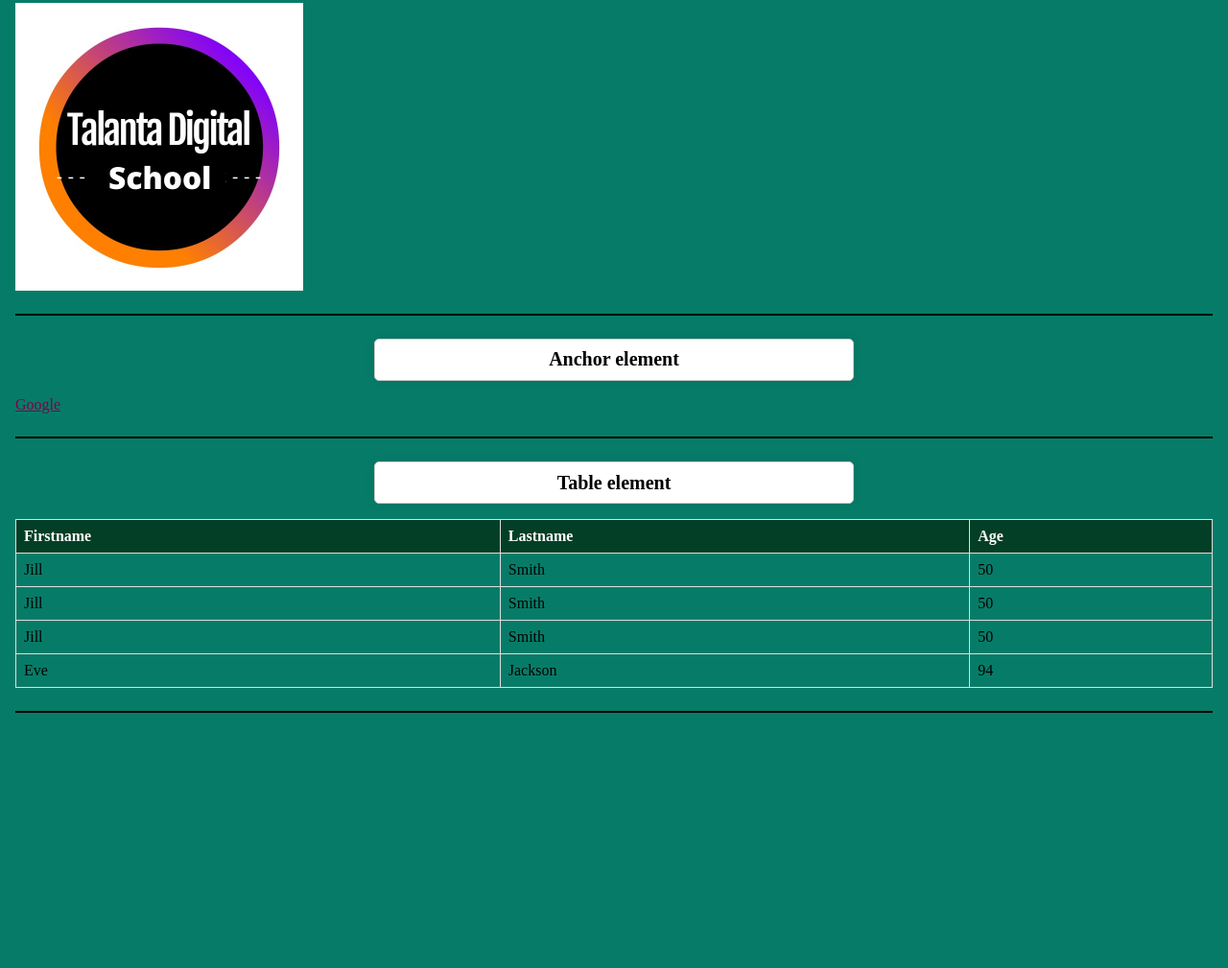
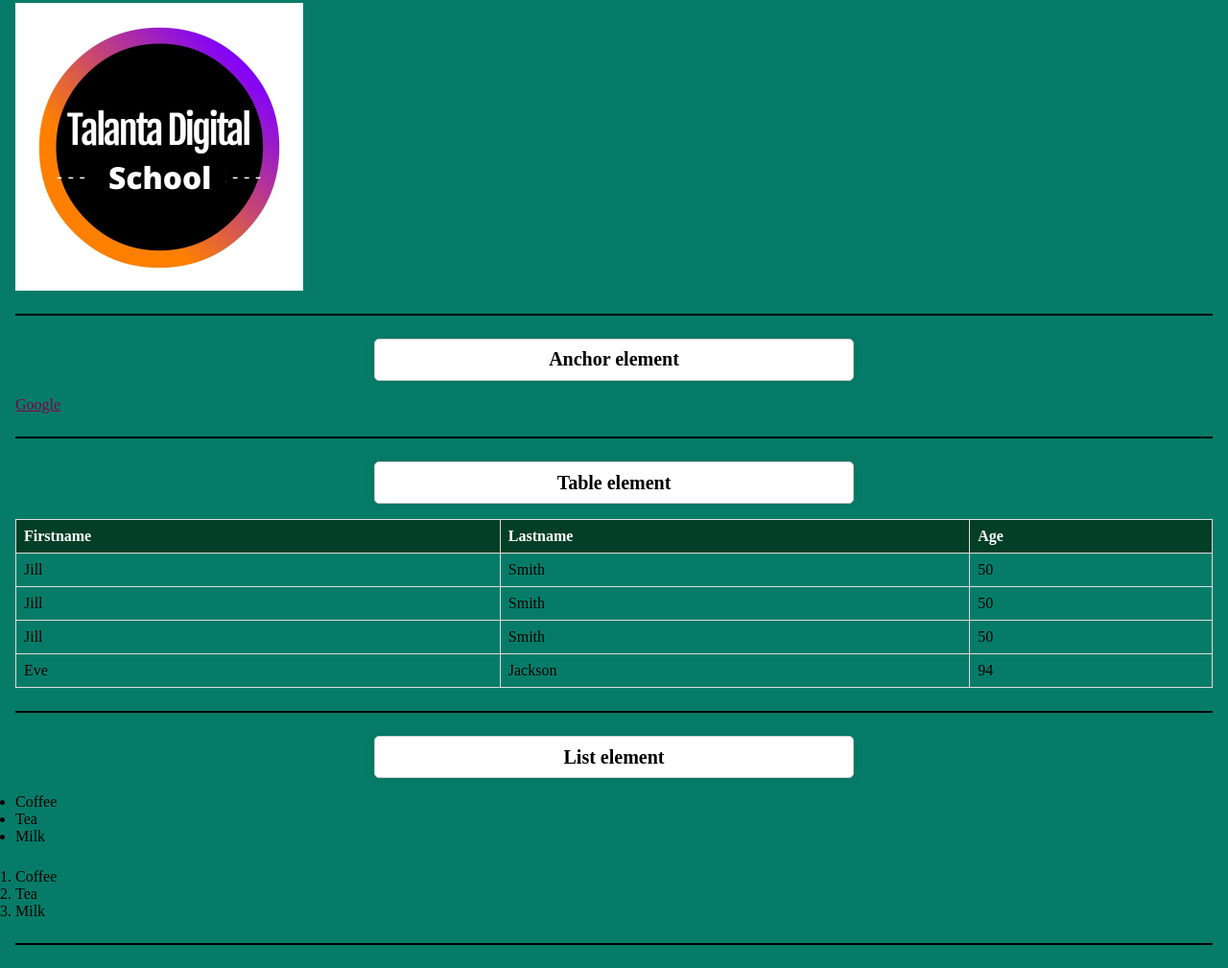
Before and after one commit to karianmash/html-tutorials, a plain HTML site: page elements.html in a window 1280 px wide. Shown: the part 799-1808 px from the top of the page at 96% size. Before the commit the page ends 1566 px from the top, so only its background shows below. Drawn offline with Linux system fonts and the light colour scheme.

Commit message:
Covered lists

```diff
--- a/elements.html
+++ b/elements.html
@@ -112,5 +112,22 @@
     </table>
     <hr size="4" color="black" />
     <!-- --------------------------------------------------------------------- -->
+
+    <!-- 7 List element -->
+    <div class="title">List element</div>
+    <ul>
+      <li>Coffee</li>
+      <li>Tea</li>
+      <li>Milk</li>
+    </ul>
+
+    <ol>
+      <li>Coffee</li>
+      <li>Tea</li>
+      <li>Milk</li>
+    </ol>
+
+    <hr size="4" color="black" />
+    <!-- --------------------------------------------------------------------- -->
   </body>
 </html>
--- a/styles/style.css
+++ b/styles/style.css
@@ -82,3 +82,8 @@ th {
   color: white;
   border: 1px solid #ddd;
 }
+/* style the ul and ol element */
+ul,
+ol {
+  margin-bottom: 1.5rem;
+}
```
